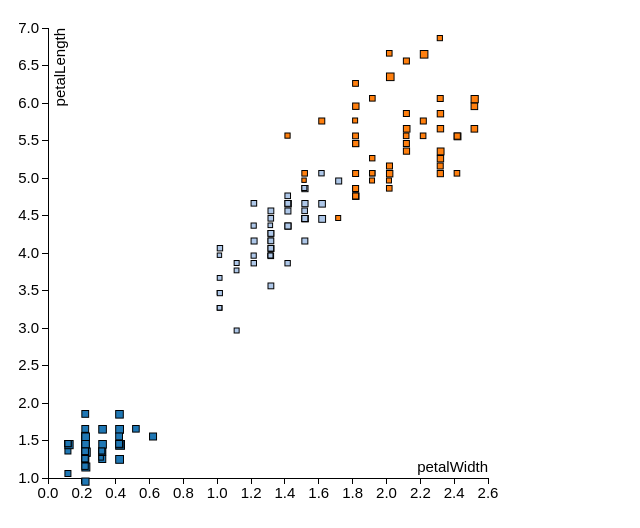
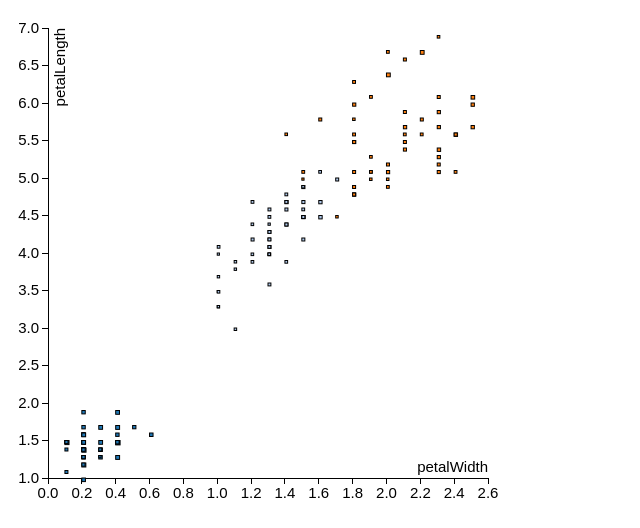
Before and after one commit to ottopiramuthu/ottopiramuthu.github.io, a plain HTML site: page vis.html in a window 1280 px wide. Shown: the top 528 px of the page, without its empty margins (0-640 px from the left). Drawn offline with Linux system fonts and the light colour scheme.

Commit message:
Fix potential error.

```diff
--- a/vis.html
+++ b/vis.html
@@ -229,8 +229,8 @@ function update(){
   dots.attr("x", function(d) { return x(d.x); })
     .attr("y", function(d) { return y(d.y); })
     .style("fill", function(d) { return color(d.species); })
-    .attr("width", function(d){ return d[radAttr] * 2; })
-    .attr("height", function(d){ return d[radAttr] * 2; });
+    .attr("width", function(d){ return d[radAttr]; })
+    .attr("height", function(d){ return d[radAttr]; });
 
 }
 
```
